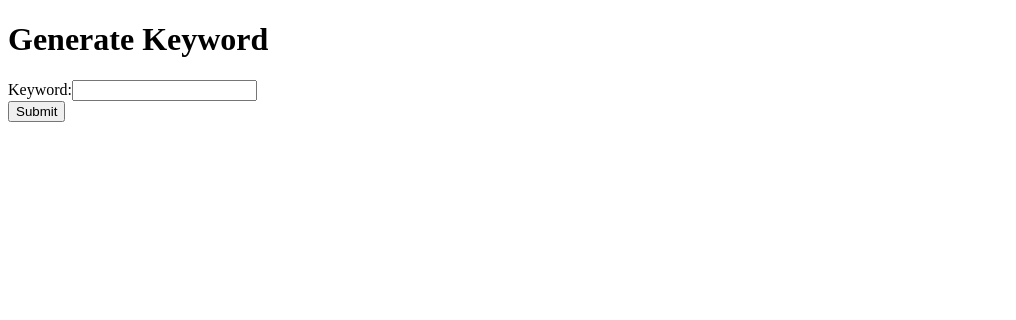
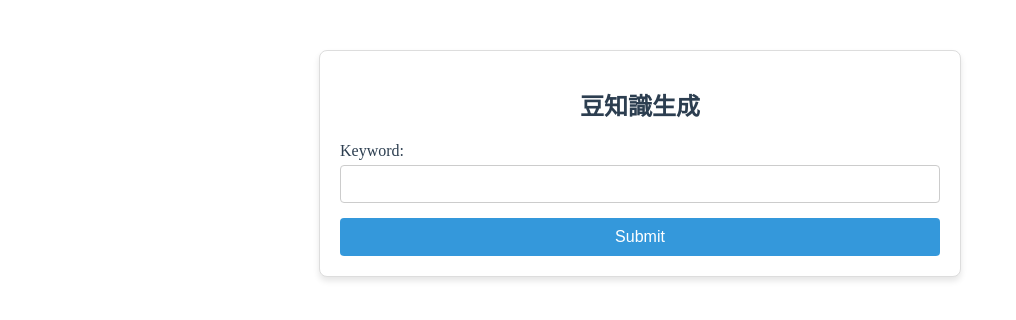
Before and after one commit to pinguksk109/react-generate-client, a React (Create React App) app: page / in a window 1280 px wide. Shown: the top 320 px of the page, without its empty margins (0-1016 px from the left). Built offline with nearby package versions, Linux system fonts and the light colour scheme.

Commit message:
REST APIにリクエストする画面を作成 CSSも作成

```diff
--- a/package.json
+++ b/package.json
@@ -11,6 +11,7 @@
     "react": "^18.3.1",
     "react-dom": "^18.3.1",
     "react-scripts": "5.0.1",
+    "sass": "^1.82.0",
     "web-vitals": "^2.1.0"
   },
   "devDependencies": {
--- /dev/null
+++ b/src/components/GenerateForm.scss
@@ -0,0 +1,90 @@
+.generate-form {
+    max-width: 600px;
+    margin: 50px auto;
+    padding: 20px;
+    border: 1px solid #ddd;
+    border-radius: 8px;
+    background-color: #fff;
+    box-shadow: 0 4px 6px rgba(0, 0, 0, 0.1);
+    font-family: "Arial, sans-serif";
+    color: #333;
+
+    h1 {
+      text-align: center;
+      font-size: 24px;
+      margin-bottom: 20px;
+      color: #2c3e50;
+    }
+
+    form {
+      display: flex;
+      flex-direction: column;
+      gap: 15px;
+
+      .form-group {
+        display: flex;
+        flex-direction: column;
+
+        label {
+          font-size: 16px;
+          margin-bottom: 5px;
+          color: #2c3e50;
+        }
+
+        input {
+          padding: 10px;
+          border: 1px solid #ccc;
+          border-radius: 4px;
+          font-size: 14px;
+          transition: border-color 0.3s;
+
+          &:focus {
+            border-color: #3498db;
+            outline: none;
+          }
+        }
+      }
+
+      button {
+        padding: 10px 15px;
+        font-size: 16px;
+        color: #fff;
+        background-color: #3498db;
+        border: none;
+        border-radius: 4px;
+        cursor: pointer;
+        transition: background-color 0.3s;
+
+        &:hover {
+          background-color: #2980b9;
+        }
+      }
+    }
+
+    .response-box {
+      margin-top: 20px;
+      padding: 15px;
+      border: 1px solid #3498db;
+      border-radius: 4px;
+      background-color: #ecf7ff;
+      font-size: 16px;
+      color: #2c3e50;
+
+      p {
+        margin: 0;
+      }
+    }
+
+    .error-message {
+      margin-top: 20px;
+      font-size: 16px;
+      color: #e74c3c;
+    }
+
+    .loading-message {
+        margin-bottom: 10px;
+        font-size: 14px;
+        color: #3498db;
+        text-align: center;
+    }
+  }
--- a/src/components/GnerateForm.jsx
+++ b/src/components/GnerateForm.jsx
@@ -1,15 +1,18 @@
 import React, { useState } from "react";
 import axios from "axios";
+import "./GenerateForm.scss";
 
 const GenerateForm = () => {
   const [keyword, setKeyword] = useState("");
   const [response, setResponse] = useState("");
   const [error, setError] = useState("");
+  const [isLoading, setIsLoading] = useState(false);
 
   const handleSubmit = async (e) => {
     e.preventDefault();
     setResponse("");
     setError("");
+    setIsLoading(true);
 
     try {
       const res = await axios.post("http://localhost:3000/generate", {
@@ -18,14 +21,17 @@ const GenerateForm = () => {
       setResponse(res.data.answer);
     } catch (err) {
       setError(err.response?.data?.detail || "An error occurred");
+    } finally {
+      setIsLoading(false);
     }
   };
 
   return (
-    <div>
-      <h1>Generate Keyword</h1>
+    <div className="generate-form">
+      <h1>豆知識生成</h1>
+      {isLoading && <p className="loading-message">回答を生成中です...</p>}
       <form onSubmit={handleSubmit}>
-        <div>
+        <div className="form-group">
           <label htmlFor="keyword">Keyword:</label>
           <input
             type="text"
@@ -33,12 +39,19 @@ const GenerateForm = () => {
             value={keyword}
             onChange={(e) => setKeyword(e.target.value)}
             required
+            disabled={isLoading}
           />
         </div>
-        <button type="submit">Submit</button>
+        <button type="submit" disabled={isLoading}>
+          {isLoading ? "生成中..." : "Submit"}
+        </button>
       </form>
-      {response && <p>Response: {response}</p>}
-      {error && <p style={{ color: "red" }}>Error: {error}</p>}
+      {response && (
+        <div className="response-box">
+          <p>{response}</p>
+        </div>
+      )}
+      {error && <p className="error-message">Error: {error}</p>}
     </div>
   );
 };
```
Also changed, not shown: src/index.js (line endings or trailing spaces), 2 other files (tests, documents, lock files or other folders).
